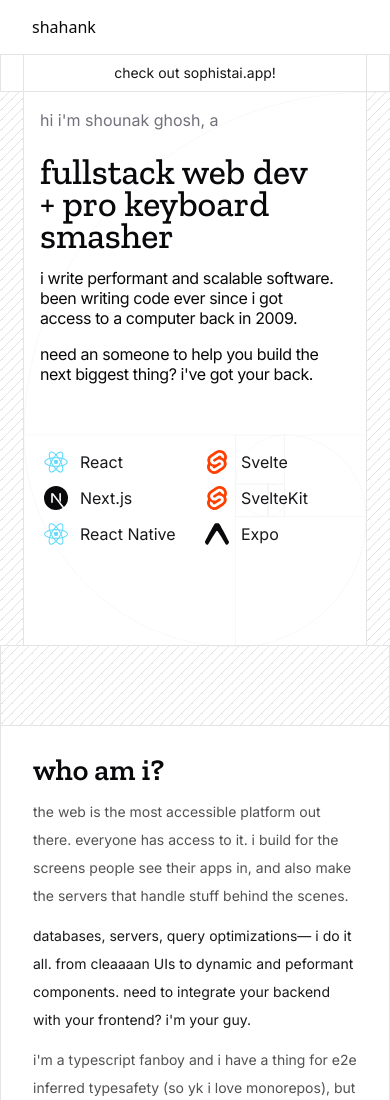
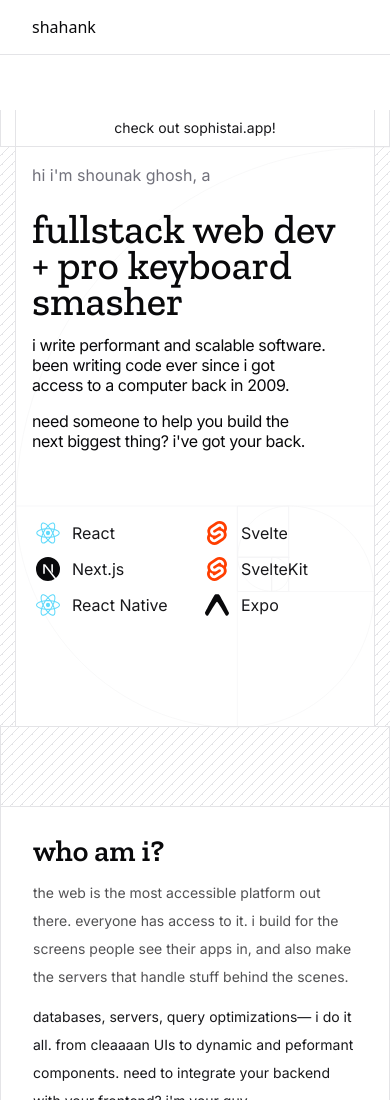
Before and after one commit to shahank42/portfolio, an Astro site: page / in a window 390 px wide. Shown: the top 1100 px of the page. Built offline with nearby package versions, Linux system fonts and the light colour scheme; Astro itself is replaced by a stand-in of ours.

Commit message:
feat(mobile): changes

```diff
--- a/src/components/Header.astro
+++ b/src/components/Header.astro
@@ -1,5 +1,5 @@
 <header
-  class="fixed top-0 left-0 right-0  h-[55px] border-b border-input row-start-1 row-end-2"
+  class="top-0 left-0 right-0  h-[55px] border-b border-input row-start-1 row-end-2"
 >
   <div
     class:list={[
--- a/src/components/Hero.astro
+++ b/src/components/Hero.astro
@@ -14,8 +14,8 @@
           <div class="GoldenLayoutTextMobileMainSquare p-4 xs:p-6 sm:p-8 flex flex-col gap-4 xs:gap-6 row-[1] col-[1/span_2]">
             <p class="text-md xs:text-lg xs:leading-2 lg:text-xl lg:leading-3 text-muted-foreground mb-2 font-inter">{CONTENT.hero.sub}</p>
             <div class="">
-              <h1 class="text-4xl leading-8 xs:text-5xl xs:leading-10 sm:text-6xl sm:leading-12 font-medium dark:font-normal text-balance sm:mr-12 font-zilla-slab">{CONTENT.hero.main1}</h1>
-              <h1 class="text-4xl leading-8 xs:text-5xl xs:leading-10 sm:text-6xl sm:leading-12 font-medium dark:font-normal text-balance sm:mr-12 font-zilla-slab">{CONTENT.hero.main2}</h1>
+              <h1 class="text-[2.55rem] leading-9 xs:leading-12 xs:text-6xl sm:leading-13 font-medium dark:font-normal text-balance sm:mr-12 font-zilla-slab">{CONTENT.hero.main1}</h1>
+              <h1 class="text-[2.55rem] leading-9 xs:leading-12 xs:text-6xl sm:leading-13 font-medium dark:font-normal text-balance sm:mr-12 font-zilla-slab">{CONTENT.hero.main2}</h1>
             </div>
             <p class="max-w-lg text-md leading-5 tracking-tight sm:text-lg sm:leading-6 sm:tracking-4 text-surface-10 text-balance font-inter">{CONTENT.hero.paragraph1}</p>
             <p class="max-w-lg text-md leading-5 tracking-tight sm:text-lg sm:leading-6 sm:tracking-4 text-surface-10 text-balance font-inter">{CONTENT.hero.paragraph2}</p>
--- a/src/lib/content.ts
+++ b/src/lib/content.ts
@@ -11,7 +11,7 @@
     main1: "fullstack web dev",
     main2: "+ pro keyboard smasher",
     paragraph1: "i write performant and scalable software. been writing code ever since i got access to a computer back in 2009.",
-    paragraph2: "need an someone to help you build the next biggest thing? i've got your back.",
+    paragraph2: "need someone to help you build the next biggest thing? i've got your back.",
     tools: [
       {
         label: "React",
--- a/src/styles/global.css
+++ b/src/styles/global.css
@@ -140,7 +140,7 @@
 
 :root {
   /* Common layout widths */
-  --width-gutter: 24px;           /* Side gutter width */
+  --width-gutter: 16px;           /* Side gutter width */
   --width-landing-container: 1024px; /* Maximum container width */
   --header-height: 55px;
 }
```
